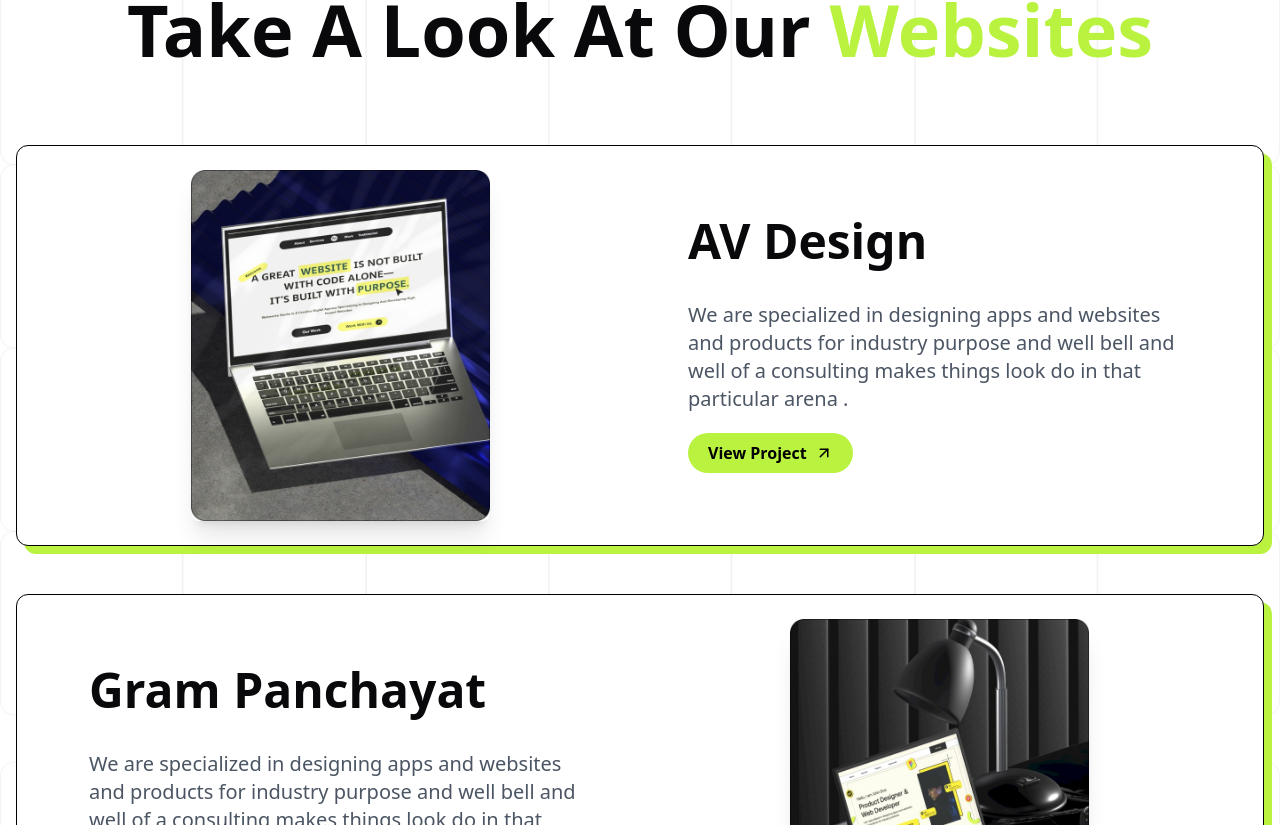
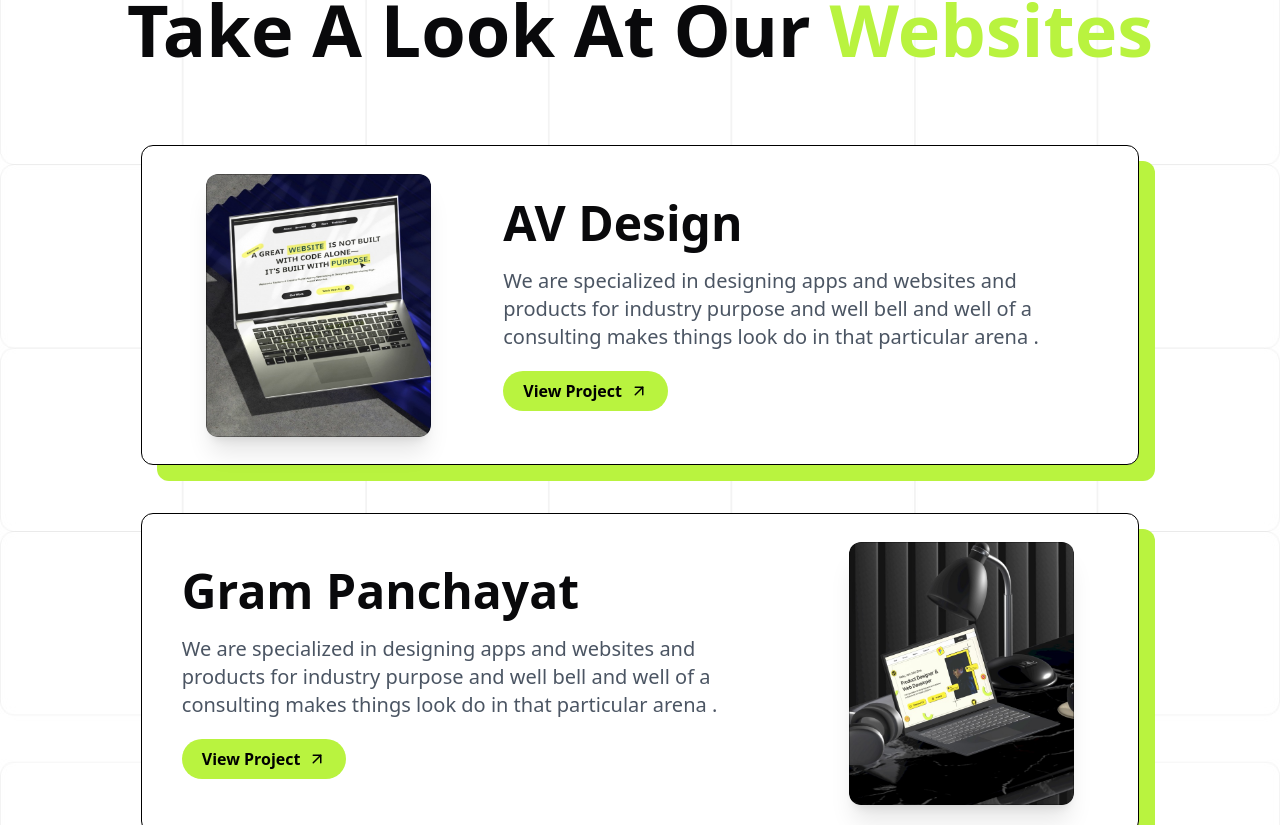
Before and after one commit to Sandipan-seth/WebWorkStudioPage, a React (Vite) app: page / in a window 1280 px wide. Shown: the part 3935-4760 px from the top of the page. Built offline with nearby package versions, Linux system fonts and the light colour scheme.

Commit message:
Card Update

```diff
--- a/src/components/HomeComponents/TakeALook.jsx
+++ b/src/components/HomeComponents/TakeALook.jsx
@@ -36,31 +36,36 @@ export default function TakeALook() {
       </h2>
       <div className="space-y-12">
         {steps.map((step, index) => (
-          <div key={step.id} className="relative">
-            <div className="absolute top-2 left-2 w-full h-full rounded-xl bg-[#b9f33f] z-0"></div>
+          <div
+            key={step.id}
+            className="relative items-center flex justify-center "
+          >
+            <div className="w-full md:w-[80%] relative">
+              <div className="absolute top-2 md:top-4 left-2 md:left-4 mx-auto w-full h-full rounded-xl bg-[#b9f33f] z-0"></div>
 
               <div
-              className={`relative border border-black rounded-xl px-6 py-6 md:min-h-[40vh] flex flex-col md:flex-row items-center justify-between bg-white z-10
+                className={`relative border mx-auto border-black rounded-xl w-full py-6 px-4 md:min-h-[40vh] flex flex-col md:flex-row items-center justify-between bg-white z-10
         ${index % 2 === 1 ? "md:flex-row-reverse" : ""}`}
               >
-              <div className="w-full md:w-1/2 mb-6 md:mb-0 flex justify-center ">
+                <div className="w-full md:w-1/3 flex justify-center items-center ">
                   <img
                     src={step.image}
                     alt={step.title}
-                  className="w-1/2 h-full rounded-lg object-cover shadow-xl"
+                    className="w-[70%] max-w-sm md:max-w-sm h-auto rounded-xl object-cover shadow-xl"
                   />
                 </div>
 
-              <div className="md:w-1/2 md:px-12 h-full flex flex-col item-center justify-center gap-5">
-                <h3 className="text-3xl md:text-5xl font-bold mb-4">
+                <div className="w-full md:w-2/3 px-5 md:px-6 mt-6 md:mt-0 flex flex-col  items-start justify-center gap-5 ">
+                  <h3 className="text-3xl md:text-5xl font-bold">
                     {step.title}
                   </h3>
-                <p className="text-gray-600 leading-tight text-sm md:text-xl">
+                  <p className="text-gray-600 leading-tight text-base md:text-xl">
                     {step.description}
                   </p>
                   <button className="bg-[#b9f33f] text-black px-5 py-2 rounded-full font-semibold flex items-center w-fit gap-2 hover:bg-lime-400 transition">
                     View Project <ArrowUpRight size={18} className="inline" />
                   </button>
+                </div>
               </div>
             </div>
           </div>
```
Lines whose indentation alone changed are shown as unchanged.
